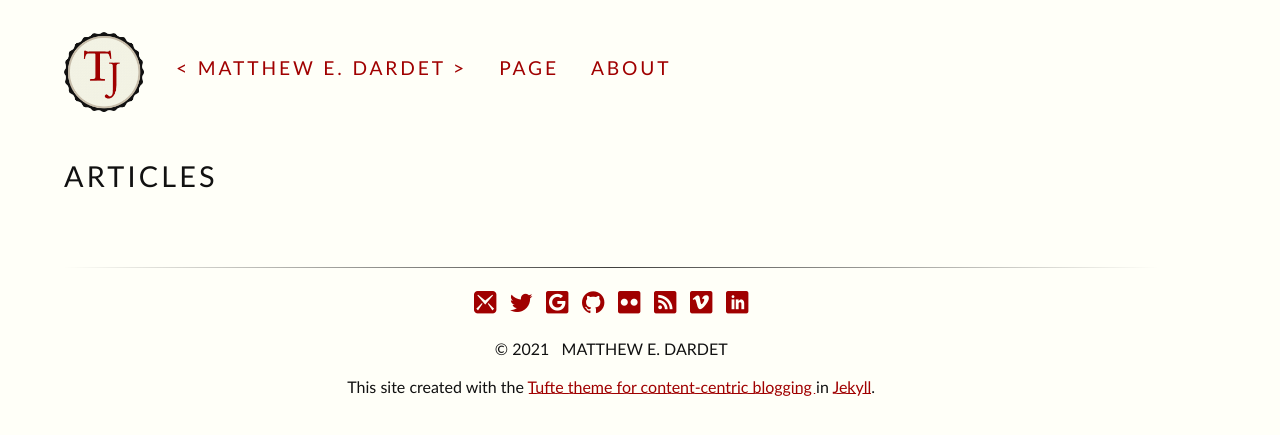
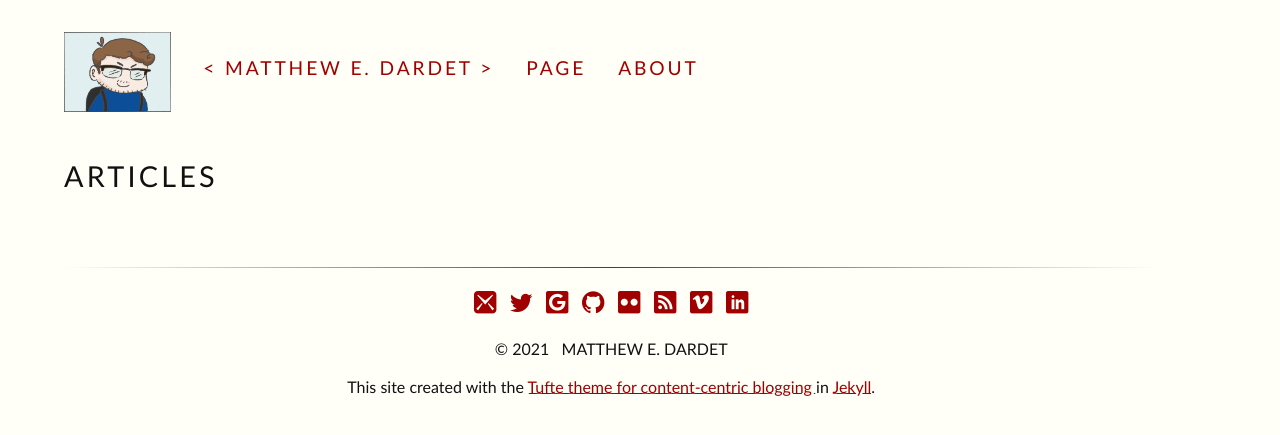
Before and after one commit to matthewdardet/matthewdardet.github.io, a Jekyll site: the page built from index.html, in a window 1280 px wide. Shown: the top 435 px of the page. Built offline with Jekyll 4.4.1, drawn with Linux system fonts in a browser that asks for light colours; some web fonts are replaced.

Commit message:
Change logo.

```diff
--- a/_includes/header.html
+++ b/_includes/header.html
@@ -1,7 +1,7 @@
 <!--- Header and nav template site-wide -->
 <header>
     <nav class="group">
-	<a href="{{site.baseurl}}/"><img class="badge" src="{{site.baseurl}}/assets/img/badge_1.png" alt="CH"></a>
+	<a href="{{site.baseurl}}/"><img class="badge" src="{{site.baseurl}}/assets/img/badge_1.jpg" alt="Matthew E. Dardet"></a>
 	{% for node in site.pages %}
 		{% unless node.nav_exclude %}
 		    {% if page.url == node.url %}
```
Also changed, not shown: assets/img/badge.png (deleted), assets/img/badge_1.jpg (added), assets/img/badge_1.png (deleted), assets/img/badge_2.png (deleted), assets/img/badge_3.png (deleted), 2 other files.
